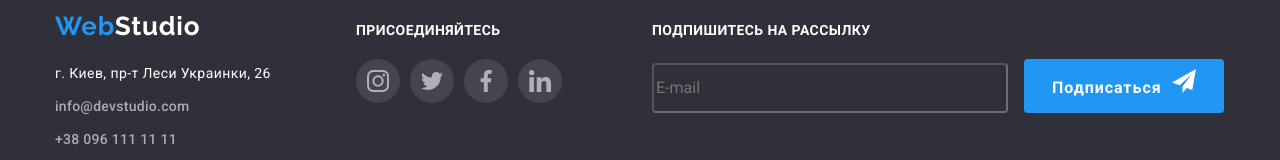
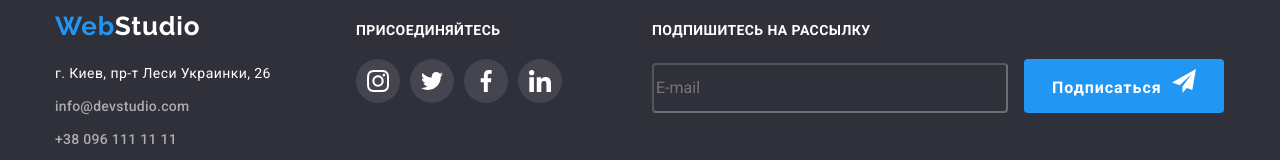
Before and after one commit to AleksandrVasilko/goit-markup-hw-07, a plain HTML site: page index.html in a window 1280 px wide. Shown: the part 2728-2888 px from the top of the page. Drawn offline with nearby package versions, Linux system fonts and the light colour scheme; files that its build step writes are made by us from their sources.

Commit message:
Add page.social-link fill

```diff
--- a/sass/components/_page-footer.scss
+++ b/sass/components/_page-footer.scss
@@ -85,3 +85,7 @@
   height: 24px;
   margin-left: 10px;
 }
+
+.page.social-link svg {
+  fill: var(--secondary-text-color);
+}
```
